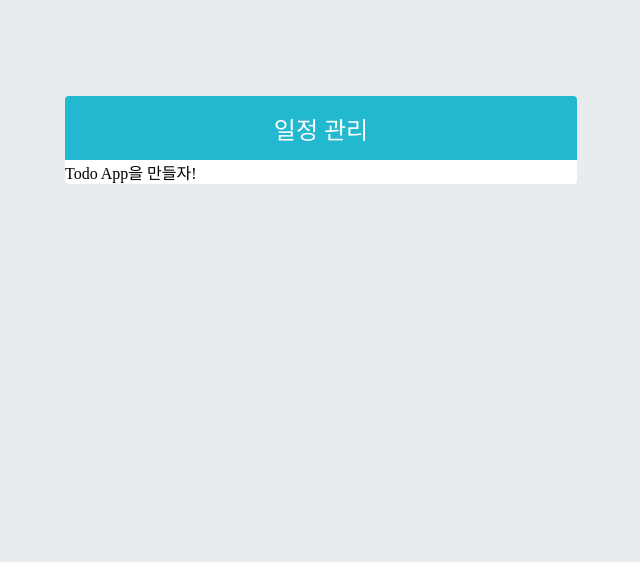
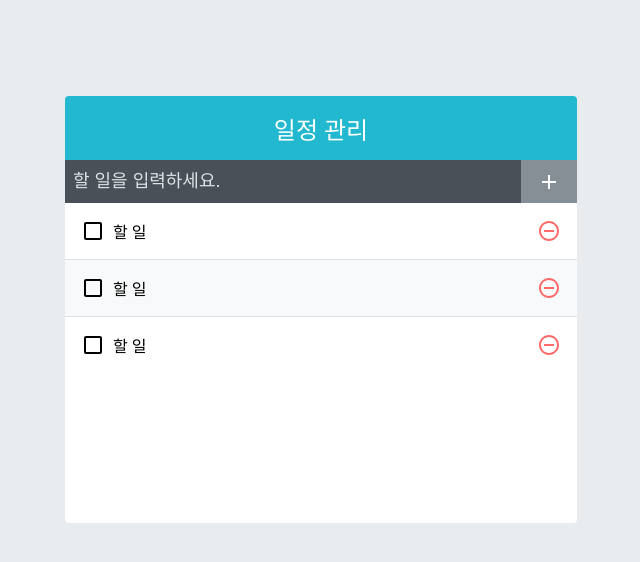
Before and after one commit to LimSeNa/react-tech-todo, a React (Create React App) app: page / in a window 1280 px wide. Shown: the top 562 px of the page, without its empty margins (319-959 px from the left). Built offline with nearby package versions, Linux system fonts and the light colour scheme.

Commit message:
UI 구성: 컴포넌트 만들기

```diff
--- a/src/App.js
+++ b/src/App.js
@@ -1,7 +1,14 @@
 import TodoTemplate from "./components/TodoTemplate";
+import TodoInsert from "./components/TodoInsert";
+import TodoList from "./components/TodoList";
 
 const App = () => {
-  return <TodoTemplate>Todo App을 만들자!</TodoTemplate>
+    return (
+        <TodoTemplate>
+            <TodoInsert/>
+            <TodoList/>
+        </TodoTemplate>
+    );
 };
 
 export default App;
--- /dev/null
+++ b/src/components/TodoInsert.js
@@ -0,0 +1,15 @@
+import {MdAdd} from "react-icons/md";
+import './TodoInsert.scss';
+
+const TodoInsert = () => {
+    return (
+        <form className="TodoInsert">
+            <input placeholder="할 일을 입력하세요."/>
+            <button type="submit">
+                <MdAdd/>
+            </button>
+        </form>
+    );
+};
+
+export default TodoInsert;
--- /dev/null
+++ b/src/components/TodoInsert.scss
@@ -0,0 +1,37 @@
+.TodoInsert {
+  display: flex;
+  background: #495057;
+  input {
+    // 기본 스타일 초기화
+    background: none;
+    outline: none;
+    border: none;
+    padding: 0.5rem;
+    font-size: 1.125rem;
+    line-height: 1.5;
+    color: white;
+    &::placeholder {
+      color: #dee2e6;
+    }
+    // 버튼을 제외한 영역을 모두 차지
+    flex: 1;
+  }
+  button {
+    // 기본 스타일 초기화
+    background: none;
+    outline: none;
+    border: none;
+    background: #868e96;
+    color: white;
+    padding-left: 1rem;
+    padding-right: 1rem;
+    font-size: 1.5rem;
+    display: flex;
+    align-items: center;
+    cursor: pointer;
+    transition: 0.1s background ease-in;
+    &:hover {
+      background: #adb5bd;
+    }
+  }
+}
--- /dev/null
+++ b/src/components/TodoList.js
@@ -0,0 +1,14 @@
+import TodoListItem from "./TodoListItem";
+import './TodoList.scss'
+
+const TodoList = () => {
+    return (
+        <div className="TodoList">
+            <TodoListItem/>
+            <TodoListItem/>
+            <TodoListItem/>
+        </div>
+    );
+};
+
+export default TodoList;
--- /dev/null
+++ b/src/components/TodoList.scss
@@ -0,0 +1,5 @@
+.TodoList {
+  min-height: 320px;
+  max-height: 513px;
+  overflow-y: auto;
+}
--- /dev/null
+++ b/src/components/TodoListItem.js
@@ -0,0 +1,18 @@
+import {MdCheckBoxOutlineBlank, MdRemoveCircleOutline, MdCheckBox} from "react-icons/md";
+import './TodoListItem.scss';
+
+const TodoListItem = () => {
+    return (
+        <div className="TodoListItem">
+            <div className="checkbox">
+                <MdCheckBoxOutlineBlank/>
+                <div className="text">할 일</div>
+            </div>
+            <div className="remove">
+                <MdRemoveCircleOutline/>
+            </div>
+        </div>
+    );
+};
+
+export default TodoListItem;
--- /dev/null
+++ b/src/components/TodoListItem.scss
@@ -0,0 +1,54 @@
+.TodoListItem {
+  padding: 1rem;
+  display: flex;
+  align-items: center; // 세로 중앙 정렬
+  &:nth-child(even) {
+    background: #f8f9fa;
+  }
+
+  .checkbox {
+    cursor: pointer;
+    flex: 1; // 차지할 수 있는 영역 모두 차지
+    display: flex;
+    align-items: center;
+
+    svg {
+      // 아이콘
+      font-size: 1.5rem;
+    }
+  }
+
+  .text {
+    margin-left: 0.5rem;
+    flex: 1;
+  }
+
+  // 체크되었을 때 보여 줄 스타일
+  &.checked {
+    svg {
+      color: #22b8cf;
+    }
+
+    .text {
+      color: #adb5bd;
+      text-decoration: line-through;
+    }
+  }
+
+  .remove {
+    display: flex;
+    align-items: center;
+    font-size: 1.5rem;
+    color: #ff6b6b;
+    cursor: pointer;
+
+    &:hover {
+      color: #ff8787;
+    }
+  }
+
+  // 엘리먼트 사이사이에 테두리를 넣어 줌
+  & + & {
+    border-top: 1px solid #dee2e6;
+  }
+}
```
